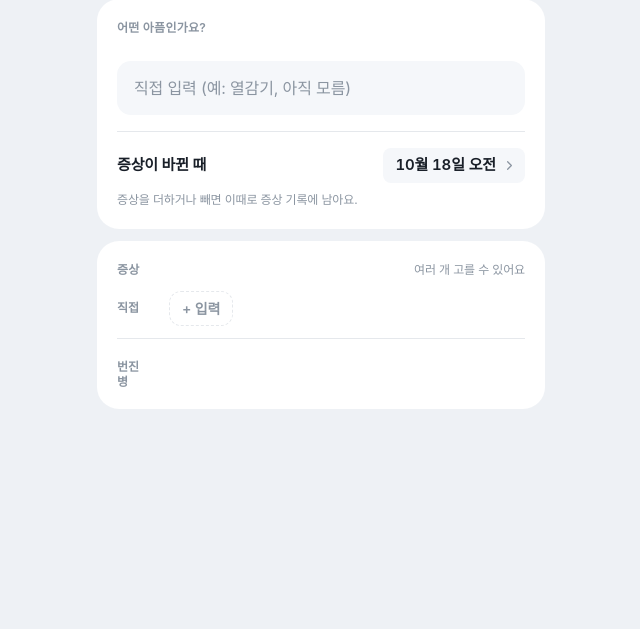
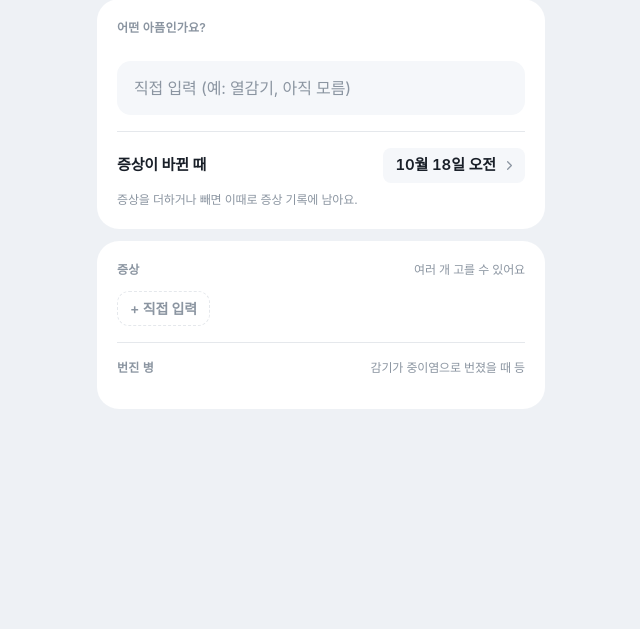
Before and after one commit to moning02004/sicklog, a Django app: template templates/sicklog/illness_form.html in a window 1280 px wide. Shown: the part 54-683 px from the top of the page, without its empty margins (319-959 px from the left). Run offline with Django 5.2, Linux system fonts and the light colour scheme; the template is opened without the code that fills it, so the values that code supplies are empty; style sheets or scripts are compiled from the project's sources; parts of the project's set-up code (start-up, migrations or seed data) failed here and were passed over; some web fonts are replaced.

Commit message:
Drop symptom categories and 처짐·식욕 없음
Symptoms are one list again (ordered by body area) with a "+ 직접 입력"
chip; eating and playing move to the condition check.

Co-Authored-By: Claude Opus 5.5 <noreply@anthropic.com>

```diff
--- a/sicklog/illness_views.py
+++ b/sicklog/illness_views.py
@@ -12,7 +12,7 @@ from django.utils import timezone
 from django.views.decorators.http import require_POST
 
 from . import dosing
-from .models import (COMPLICATIONS, ILLNESS_TITLES, SYMPTOM_GROUPS, SYMPTOMS, HospitalVisit, Illness, IllnessLog, Medication,
+from .models import (COMPLICATIONS, ILLNESS_TITLES, SYMPTOMS, HospitalVisit, Illness, IllnessLog, Medication,
                      Temperature, VisitPhoto, half_key, latest_first)
 from .forms import MedicationForm, TemperatureForm
 from .views import active_illness, baby_records, dose_rows, safe_next, sheet_data, chart_data, eul, get_baby, group_by_day, require_baby
@@ -93,7 +93,7 @@ def get_visit(user, pk):
 
 
 def form_context(**extra):
-    return {"titles": ILLNESS_TITLES, "symptom_groups": SYMPTOM_GROUPS, "complication_choices": COMPLICATIONS,
+    return {"titles": ILLNESS_TITLES, "symptom_choices": SYMPTOMS, "complication_choices": COMPLICATIONS,
             "known_symptoms": SYMPTOMS + COMPLICATIONS, **extra}
 
 
--- a/templates/partials/symptom_chips.html
+++ b/templates/partials/symptom_chips.html
@@ -1,37 +1,24 @@
-{# 증상: 부위별 한 줄씩. 왼쪽에 묶음 이름, 오른쪽에 칩 #}
-<div class="flex flex-col gap-2.5" data-symptom-list>
-  {% for group, items in symptom_groups %}
-  <div class="flex gap-3">
-    <span class="w-10 flex-none pt-2 text-[12px] font-semibold text-fg3">{{ group }}</span>
-    <div class="flex-1 flex flex-wrap gap-1.5">
-      {% for s in items %}
+<div class="flex flex-wrap gap-1.5" data-symptom-list>
+  {% for s in symptom_choices %}
   <label><input type="checkbox" class="peer sr-only" name="symptoms" value="{{ s }}"{% if s in data.symptoms %} checked{% endif %}><span class="chip press px-3 py-1.5 text-[14px]">{{ s }}</span></label>
   {% endfor %}
-    </div>
-  </div>
-  {% endfor %}
-  <div class="flex gap-3">
-    <span class="w-10 flex-none pt-2 text-[12px] font-semibold text-fg3">직접</span>
-    <div class="flex-1 flex flex-wrap gap-1.5" data-custom-symptoms>
+  <span class="contents" data-custom-symptoms>
     {% for s in data.symptoms %}{% if s not in known_symptoms %}
     <label><input type="checkbox" class="peer sr-only" name="symptoms" value="{{ s }}" checked><span class="chip press px-3 py-1.5 text-[14px]">{{ s }}</span></label>
     {% endif %}{% endfor %}
-      <button type="button" class="press chip px-3 py-1.5 text-[14px] !text-fg3 border border-dashed border-line !bg-transparent" data-symptom-open>+ 입력</button>
-      <span class="flex gap-1.5 w-full" data-symptom-editor hidden>
+    <button type="button" class="press chip px-3 py-1.5 text-[14px] !text-fg3 border border-dashed border-line !bg-transparent" data-symptom-open>+ 직접 입력</button>
+  </span>
+</div>
+<div class="flex gap-1.5" data-symptom-editor hidden>
   <label class="sr-only" for="symptom-custom">다른 증상</label>
   <input class="field flex-1 min-w-0 !py-2 !text-[14px]" id="symptom-custom" placeholder="예: 쌕쌕거림" maxlength="30" data-symptom-input>
   <button type="button" class="press px-3.5 rounded-[12px] bg-accentsoft text-accent font-semibold flex-none text-[14px]" data-symptom-add>추가</button>
-      </span>
-    </div>
-  </div>
 </div>
 
-<div class="h-px bg-line"></div>
-<div class="flex gap-3">
-  <span class="w-10 flex-none pt-2 text-[12px] font-semibold text-fg3 leading-tight">번진<br>병</span>
-  <div class="flex-1 flex flex-wrap gap-1.5">
+<div class="h-px bg-line my-1"></div>
+<div class="flex items-baseline justify-between"><span class="eyebrow">번진 병</span><span class="text-[12px] text-fg3">감기가 중이염으로 번졌을 때 등</span></div>
+<div class="flex flex-wrap gap-1.5">
   {% for s in complication_choices %}
   <label><input type="checkbox" class="peer sr-only" name="symptoms" value="{{ s }}"{% if s in data.symptoms %} checked{% endif %}><span class="chip press px-3 py-1.5 text-[14px]">{{ s }}</span></label>
   {% endfor %}
 </div>
-</div>
```
Also changed, not shown: sicklog/models.py (+3 -8 lines). Lines whose indentation alone changed are shown as unchanged.
